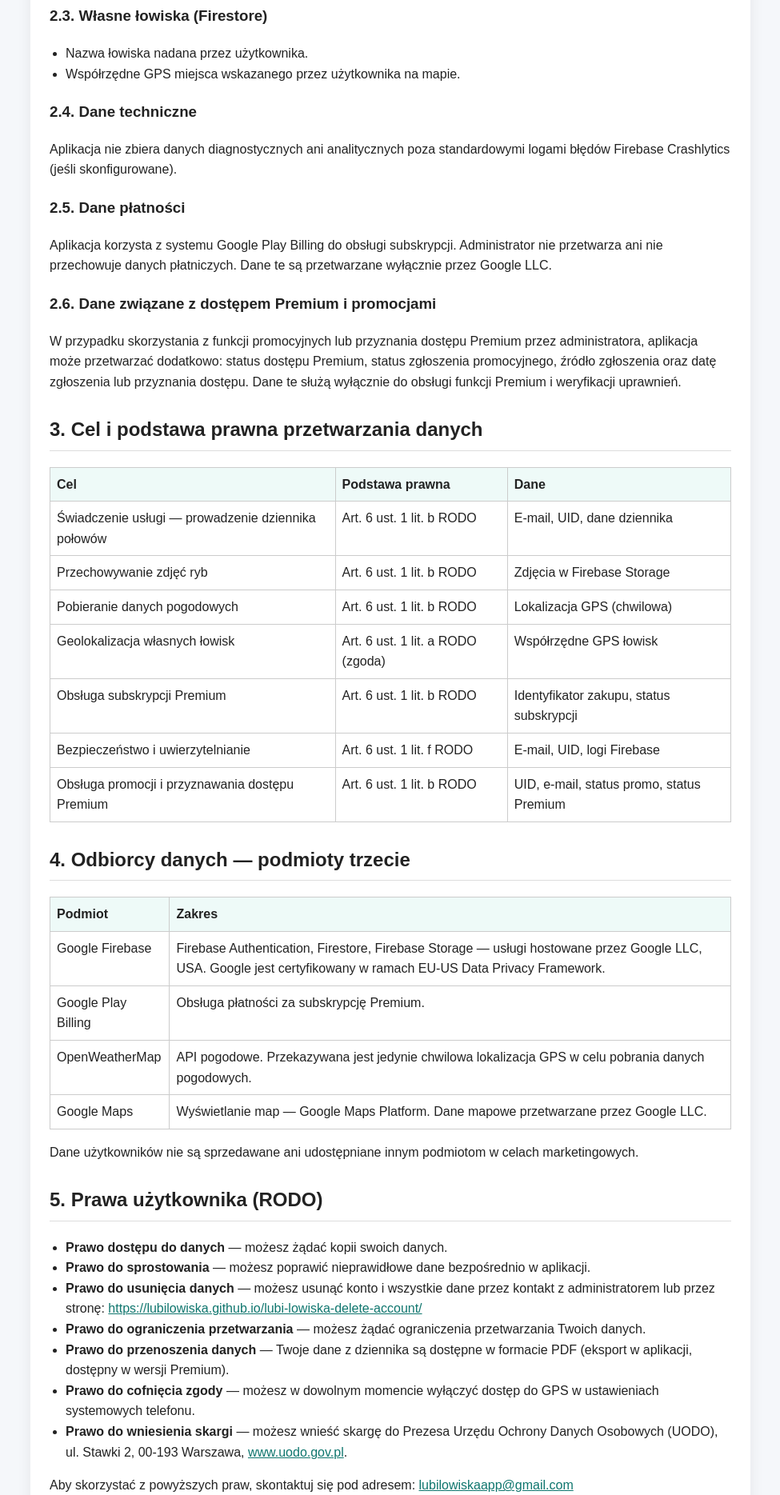
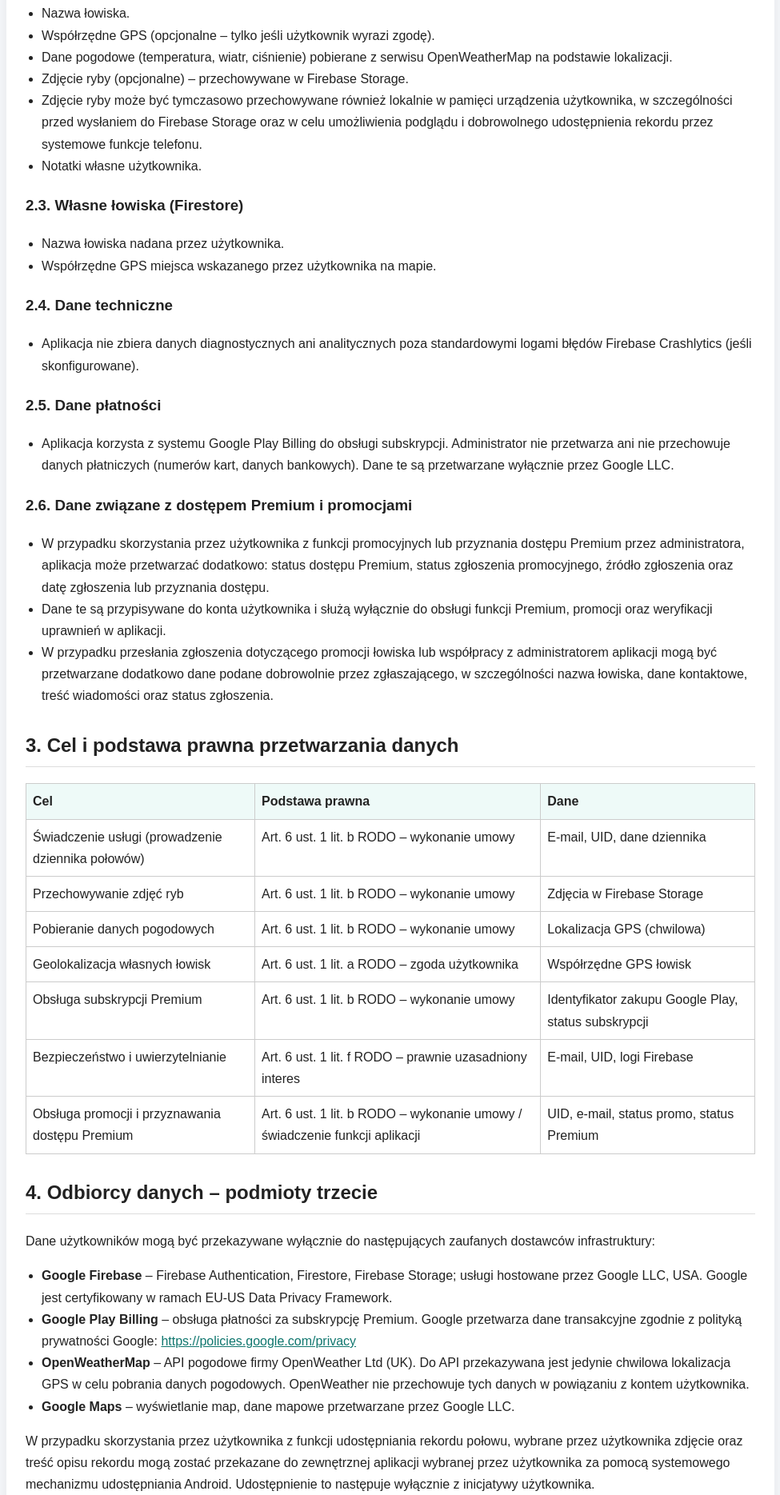
Before and after one commit to LubiLowiska/lubi-lowiska-delete-account, a plain HTML site: page privacy-policy.html in a window 1280 px wide. Shown: the part 928-2797 px from the top of the page at 80% size, without its empty margins (152-1127 px from the left). Drawn offline with Linux system fonts and the light colour scheme.

Commit message:
Update privacy-policy.html

```diff
--- a/privacy-policy.html
+++ b/privacy-policy.html
@@ -3,11 +3,27 @@
 <head>
   <meta charset="UTF-8">
   <meta name="viewport" content="width=device-width, initial-scale=1.0">
-  <title>Polityka prywatności — LUBILowiskaApp</title>
+  <title>Polityka prywatności – LUBILowiskaApp</title>
   <style>
-    body { font-family: Arial, sans-serif; line-height: 1.6; margin: 0; background: #f5f7fa; color: #222; }
-    main { max-width: 900px; margin: 0 auto; padding: 20px; }
-    .box { background: #fff; border-radius: 12px; padding: 24px; box-shadow: 0 4px 18px rgba(0,0,0,0.07); margin-bottom: 24px; }
+    body {
+      font-family: Arial, sans-serif;
+      line-height: 1.7;
+      margin: 0;
+      background: #f5f7fa;
+      color: #222;
+    }
+    main {
+      max-width: 960px;
+      margin: 0 auto;
+      padding: 20px;
+    }
+    .box {
+      background: #fff;
+      border-radius: 12px;
+      padding: 24px;
+      box-shadow: 0 4px 18px rgba(0,0,0,0.07);
+      margin-bottom: 24px;
+    }
     h1 { color: #0f766e; margin-bottom: 8px; }
     h2 { margin-top: 28px; border-bottom: 1px solid #ddd; padding-bottom: 6px; }
     h3 { margin-top: 20px; }
@@ -22,26 +38,27 @@
 <body>
   <main>
     <div class="box">
-    <h1>Polityka Prywatności</h1>
-    <p><strong>Aplikacja LUBILowiskaApp</strong><br>
-    Wersja 2.1 &mdash; Data wejścia w życie: Maj 2026</p>
+      <h1>Polityka prywatności</h1>
+      <p><strong>Aplikacja LUBILowiskaApp</strong></p>
+      <p class="muted">Wersja 2.2 | Data wejścia w życie: czerwiec 2026</p>
 
       <h2>1. Administrator danych osobowych</h2>
       <p>Administratorem danych osobowych użytkowników aplikacji LUBILowiskaApp jest:</p>
       <ul>
-      <li><strong>Nazwa:</strong> LUBI Apps &mdash; projekt indywidualny</li>
+        <li><strong>Nazwa:</strong> LUBI Apps (projekt indywidualny)</li>
         <li><strong>Twórca:</strong> Łukasz Białkowski</li>
-      <li><strong>Adres e-mail:</strong> <a href="mailto:lubilowiskaapp@gmail.com">lubilowiskaapp@gmail.com</a></li>
+        <li><strong>Adres e-mail:</strong> lubilowiskaapp@gmail.com</li>
         <li><strong>Kraj:</strong> Polska</li>
       </ul>
+      <p>W sprawach dotyczących ochrony danych osobowych możesz skontaktować się z administratorem pod adresem e-mail wskazanym powyżej.</p>
 
       <h2>2. Jakie dane zbieramy?</h2>
 
       <h3>2.1. Dane konta (Firebase Authentication)</h3>
       <ul>
-      <li>Adres e-mail używany do rejestracji i logowania.</li>
-      <li>Identyfikator użytkownika (UID) &mdash; unikalny identyfikator generowany automatycznie przez Firebase.</li>
-      <li>Hasło &mdash; przechowywane wyłącznie w formie zaszyfrowanej przez Firebase Authentication.</li>
+        <li>Adres e-mail – używany do rejestracji i logowania.</li>
+        <li>Identyfikator użytkownika (UID) – unikalny identyfikator generowany automatycznie przez Firebase.</li>
+        <li>Hasło – przechowywane wyłącznie w formie zaszyfrowanej przez Firebase Authentication; administrator nie ma do niego dostępu.</li>
       </ul>
 
       <h3>2.2. Dane dziennika połowów (Firestore)</h3>
@@ -50,9 +67,10 @@
         <li>Gatunek ryby, długość, waga.</li>
         <li>Metoda wędkowania i przynęta.</li>
         <li>Nazwa łowiska.</li>
-      <li>Współrzędne GPS (opcjonalne &mdash; tylko jeśli użytkownik wyrazi zgodę).</li>
-      <li>Dane pogodowe (temperatura, wiatr, ciśnienie) pobierane z serwisu OpenWeatherMap.</li>
-      <li>Zdjęcie ryby (opcjonalne) &mdash; przechowywane w Firebase Storage.</li>
+        <li>Współrzędne GPS (opcjonalne – tylko jeśli użytkownik wyrazi zgodę).</li>
+        <li>Dane pogodowe (temperatura, wiatr, ciśnienie) pobierane z serwisu OpenWeatherMap na podstawie lokalizacji.</li>
+        <li>Zdjęcie ryby (opcjonalne) – przechowywane w Firebase Storage.</li>
+        <li>Zdjęcie ryby może być tymczasowo przechowywane również lokalnie w pamięci urządzenia użytkownika, w szczególności przed wysłaniem do Firebase Storage oraz w celu umożliwienia podglądu i dobrowolnego udostępnienia rekordu przez systemowe funkcje telefonu.</li>
         <li>Notatki własne użytkownika.</li>
       </ul>
 
@@ -63,99 +81,159 @@
       </ul>
 
       <h3>2.4. Dane techniczne</h3>
-    <p>Aplikacja nie zbiera danych diagnostycznych ani analitycznych poza standardowymi logami błędów Firebase Crashlytics (jeśli skonfigurowane).</p>
+      <ul>
+        <li>Aplikacja nie zbiera danych diagnostycznych ani analitycznych poza standardowymi logami błędów Firebase Crashlytics (jeśli skonfigurowane).</li>
+      </ul>
 
       <h3>2.5. Dane płatności</h3>
-    <p>Aplikacja korzysta z systemu Google Play Billing do obsługi subskrypcji. Administrator nie przetwarza ani nie przechowuje danych płatniczych. Dane te są przetwarzane wyłącznie przez Google LLC.</p>
+      <ul>
+        <li>Aplikacja korzysta z systemu Google Play Billing do obsługi subskrypcji. Administrator nie przetwarza ani nie przechowuje danych płatniczych (numerów kart, danych bankowych). Dane te są przetwarzane wyłącznie przez Google LLC.</li>
+      </ul>
 
       <h3>2.6. Dane związane z dostępem Premium i promocjami</h3>
-    <p>W przypadku skorzystania z funkcji promocyjnych lub przyznania dostępu Premium przez administratora, aplikacja może przetwarzać dodatkowo: status dostępu Premium, status zgłoszenia promocyjnego, źródło zgłoszenia oraz datę zgłoszenia lub przyznania dostępu. Dane te służą wyłącznie do obsługi funkcji Premium i weryfikacji uprawnień.</p>
+      <ul>
+        <li>W przypadku skorzystania przez użytkownika z funkcji promocyjnych lub przyznania dostępu Premium przez administratora, aplikacja może przetwarzać dodatkowo: status dostępu Premium, status zgłoszenia promocyjnego, źródło zgłoszenia oraz datę zgłoszenia lub przyznania dostępu.</li>
+        <li>Dane te są przypisywane do konta użytkownika i służą wyłącznie do obsługi funkcji Premium, promocji oraz weryfikacji uprawnień w aplikacji.</li>
+        <li>W przypadku przesłania zgłoszenia dotyczącego promocji łowiska lub współpracy z administratorem aplikacji mogą być przetwarzane dodatkowo dane podane dobrowolnie przez zgłaszającego, w szczególności nazwa łowiska, dane kontaktowe, treść wiadomości oraz status zgłoszenia.</li>
+      </ul>
 
       <h2>3. Cel i podstawa prawna przetwarzania danych</h2>
       <table>
-      <tr><th>Cel</th><th>Podstawa prawna</th><th>Dane</th></tr>
-      <tr><td>Świadczenie usługi &mdash; prowadzenie dziennika połowów</td><td>Art. 6 ust. 1 lit. b RODO</td><td>E-mail, UID, dane dziennika</td></tr>
-      <tr><td>Przechowywanie zdjęć ryb</td><td>Art. 6 ust. 1 lit. b RODO</td><td>Zdjęcia w Firebase Storage</td></tr>
-      <tr><td>Pobieranie danych pogodowych</td><td>Art. 6 ust. 1 lit. b RODO</td><td>Lokalizacja GPS (chwilowa)</td></tr>
-      <tr><td>Geolokalizacja własnych łowisk</td><td>Art. 6 ust. 1 lit. a RODO (zgoda)</td><td>Współrzędne GPS łowisk</td></tr>
-      <tr><td>Obsługa subskrypcji Premium</td><td>Art. 6 ust. 1 lit. b RODO</td><td>Identyfikator zakupu, status subskrypcji</td></tr>
-      <tr><td>Bezpieczeństwo i uwierzytelnianie</td><td>Art. 6 ust. 1 lit. f RODO</td><td>E-mail, UID, logi Firebase</td></tr>
-      <tr><td>Obsługa promocji i przyznawania dostępu Premium</td><td>Art. 6 ust. 1 lit. b RODO</td><td>UID, e-mail, status promo, status Premium</td></tr>
+        <tr>
+          <th>Cel</th>
+          <th>Podstawa prawna</th>
+          <th>Dane</th>
+        </tr>
+        <tr>
+          <td>Świadczenie usługi (prowadzenie dziennika połowów)</td>
+          <td>Art. 6 ust. 1 lit. b RODO – wykonanie umowy</td>
+          <td>E-mail, UID, dane dziennika</td>
+        </tr>
+        <tr>
+          <td>Przechowywanie zdjęć ryb</td>
+          <td>Art. 6 ust. 1 lit. b RODO – wykonanie umowy</td>
+          <td>Zdjęcia w Firebase Storage</td>
+        </tr>
+        <tr>
+          <td>Pobieranie danych pogodowych</td>
+          <td>Art. 6 ust. 1 lit. b RODO – wykonanie umowy</td>
+          <td>Lokalizacja GPS (chwilowa)</td>
+        </tr>
+        <tr>
+          <td>Geolokalizacja własnych łowisk</td>
+          <td>Art. 6 ust. 1 lit. a RODO – zgoda użytkownika</td>
+          <td>Współrzędne GPS łowisk</td>
+        </tr>
+        <tr>
+          <td>Obsługa subskrypcji Premium</td>
+          <td>Art. 6 ust. 1 lit. b RODO – wykonanie umowy</td>
+          <td>Identyfikator zakupu Google Play, status subskrypcji</td>
+        </tr>
+        <tr>
+          <td>Bezpieczeństwo i uwierzytelnianie</td>
+          <td>Art. 6 ust. 1 lit. f RODO – prawnie uzasadniony interes</td>
+          <td>E-mail, UID, logi Firebase</td>
+        </tr>
+        <tr>
+          <td>Obsługa promocji i przyznawania dostępu Premium</td>
+          <td>Art. 6 ust. 1 lit. b RODO – wykonanie umowy / świadczenie funkcji aplikacji</td>
+          <td>UID, e-mail, status promo, status Premium</td>
+        </tr>
       </table>
 
-    <h2>4. Odbiorcy danych &mdash; podmioty trzecie</h2>
-    <table>
-      <tr><th>Podmiot</th><th>Zakres</th></tr>
-      <tr><td>Google Firebase</td><td>Firebase Authentication, Firestore, Firebase Storage &mdash; usługi hostowane przez Google LLC, USA. Google jest certyfikowany w ramach EU-US Data Privacy Framework.</td></tr>
-      <tr><td>Google Play Billing</td><td>Obsługa płatności za subskrypcję Premium.</td></tr>
-      <tr><td>OpenWeatherMap</td><td>API pogodowe. Przekazywana jest jedynie chwilowa lokalizacja GPS w celu pobrania danych pogodowych.</td></tr>
-      <tr><td>Google Maps</td><td>Wyświetlanie map &mdash; Google Maps Platform. Dane mapowe przetwarzane przez Google LLC.</td></tr>
-    </table>
+      <h2>4. Odbiorcy danych – podmioty trzecie</h2>
+      <p>Dane użytkowników mogą być przekazywane wyłącznie do następujących zaufanych dostawców infrastruktury:</p>
+      <ul>
+        <li><strong>Google Firebase</strong> – Firebase Authentication, Firestore, Firebase Storage; usługi hostowane przez Google LLC, USA. Google jest certyfikowany w ramach EU-US Data Privacy Framework.</li>
+        <li><strong>Google Play Billing</strong> – obsługa płatności za subskrypcję Premium. Google przetwarza dane transakcyjne zgodnie z polityką prywatności Google: <a href="https://policies.google.com/privacy" target="_blank">https://policies.google.com/privacy</a></li>
+        <li><strong>OpenWeatherMap</strong> – API pogodowe firmy OpenWeather Ltd (UK). Do API przekazywana jest jedynie chwilowa lokalizacja GPS w celu pobrania danych pogodowych. OpenWeather nie przechowuje tych danych w powiązaniu z kontem użytkownika.</li>
+        <li><strong>Google Maps</strong> – wyświetlanie map, dane mapowe przetwarzane przez Google LLC.</li>
+      </ul>
+      <p>W przypadku skorzystania przez użytkownika z funkcji udostępniania rekordu połowu, wybrane przez użytkownika zdjęcie oraz treść opisu rekordu mogą zostać przekazane do zewnętrznej aplikacji wybranej przez użytkownika za pomocą systemowego mechanizmu udostępniania Android. Udostępnienie to następuje wyłącznie z inicjatywy użytkownika.</p>
       <p>Dane użytkowników nie są sprzedawane ani udostępniane innym podmiotom w celach marketingowych.</p>
 
       <h2>5. Prawa użytkownika (RODO)</h2>
       <ul>
-      <li><strong>Prawo dostępu do danych</strong> &mdash; możesz żądać kopii swoich danych.</li>
-      <li><strong>Prawo do sprostowania</strong> &mdash; możesz poprawić nieprawidłowe dane bezpośrednio w aplikacji.</li>
-      <li><strong>Prawo do usunięcia danych</strong> &mdash; możesz usunąć konto i wszystkie dane przez kontakt z administratorem lub przez stronę: <a href="https://lubilowiska.github.io/lubi-lowiska-delete-account/">https://lubilowiska.github.io/lubi-lowiska-delete-account/</a></li>
-      <li><strong>Prawo do ograniczenia przetwarzania</strong> &mdash; możesz żądać ograniczenia przetwarzania Twoich danych.</li>
-      <li><strong>Prawo do przenoszenia danych</strong> &mdash; Twoje dane z dziennika są dostępne w formacie PDF (eksport w aplikacji, dostępny w wersji Premium).</li>
-      <li><strong>Prawo do cofnięcia zgody</strong> &mdash; możesz w dowolnym momencie wyłączyć dostęp do GPS w ustawieniach systemowych telefonu.</li>
-      <li><strong>Prawo do wniesienia skargi</strong> &mdash; możesz wnieść skargę do Prezesa Urzędu Ochrony Danych Osobowych (UODO), ul. Stawki 2, 00-193 Warszawa, <a href="https://www.uodo.gov.pl">www.uodo.gov.pl</a>.</li>
+        <li>Prawo dostępu do danych – możesz zażądać kopii swoich danych.</li>
+        <li>Prawo do sprostowania – możesz poprawić nieprawidłowe dane bezpośrednio w aplikacji.</li>
+        <li>Prawo do usunięcia danych („prawo do bycia zapomnianym”) – możesz usunąć konto i wszystkie dane przez kontakt z administratorem lub usunięcie połowów i łowisk bezpośrednio z aplikacji.</li>
+        <li>Prawo do ograniczenia przetwarzania – możesz zażądać ograniczenia przetwarzania Twoich danych.</li>
+        <li>Prawo do przenoszenia danych – Twoje dane z dziennika są dostępne w formacie PDF (eksport w aplikacji, dostępny w wersji Premium).</li>
+        <li>Prawo do cofnięcia zgody – możesz w dowolnym momencie wyłączyć dostęp do GPS w ustawieniach systemowych telefonu.</li>
+        <li>Prawo do wniesienia skargi – możesz wnieść skargę do Prezesa Urzędu Ochrony Danych Osobowych (UODO), ul. Stawki 2, 00-193 Warszawa, <a href="https://www.uodo.gov.pl" target="_blank">www.uodo.gov.pl</a>.</li>
+        <li>Możesz usunąć konto przez formularz dostępny pod adresem: <a href="https://lubilowiska.github.io/lubi-lowiska-delete-account/" target="_blank">https://lubilowiska.github.io/lubi-lowiska-delete-account/</a></li>
       </ul>
-    <p>Aby skorzystać z powyższych praw, skontaktuj się pod adresem: <a href="mailto:lubilowiskaapp@gmail.com">lubilowiskaapp@gmail.com</a></p>
-          <p><strong>Usunięcie konta:</strong> Możesz usunąć konto przez formularz dostępny pod adresem: <a href="https://lubilowiska.github.io/lubi-lowiska-delete-account/">https://lubilowiska.github.io/lubi-lowiska-delete-account/</a></p>
+      <p>Aby skorzystać z powyższych praw, skontaktuj się pod adresem: <strong>lubilowiskaapp@gmail.com</strong></p>
 
       <h2>6. Okres przechowywania danych</h2>
       <ul>
-      <li>Dane dziennika połowów i własnych łowisk &mdash; do momentu usunięcia konta lub poszczególnych wpisów przez użytkownika.</li>
-      <li>Zdjęcia ryb &mdash; przechowywane w Firebase Storage do momentu usunięcia wpisu przez użytkownika.</li>
-      <li>Dane konta (e-mail, UID) &mdash; do momentu usunięcia konta przez użytkownika lub administratora.</li>
-      <li>Dane pogodowe &mdash; zapisywane jako część wpisu w dzienniku, usuwane razem z wpisem.</li>
-      <li>Dane subskrypcji &mdash; status subskrypcji przechowywany jest przez Google Play; administrator przechowuje jedynie informację o statusie Premium do momentu usunięcia konta.</li>
-      <li>Dane związane z promocjami i statusem Premium &mdash; przechowywane do momentu usunięcia konta użytkownika.</li>
+        <li>Dane dziennika połowów i własnych łowisk: przechowywane do momentu usunięcia konta lub poszczególnych wpisów przez użytkownika.</li>
+        <li>Zdjęcia ryb: przechowywane w Firebase Storage do momentu usunięcia wpisu przez użytkownika.</li>
+        <li>Dane konta (e-mail, UID): przechowywane do momentu usunięcia konta przez użytkownika lub administratora.</li>
+        <li>Dane pogodowe: zapisywane jako część wpisu w dzienniku i usuwane razem z wpisem.</li>
+        <li>Dane subskrypcji: status subskrypcji przechowywany jest przez Google Play; administrator przechowuje jedynie informację o statusie Premium do momentu usunięcia konta.</li>
+        <li>Dane związane z promocjami i statusem Premium są przechowywane do momentu usunięcia konta użytkownika lub utraty potrzeby ich dalszego przetwarzania.</li>
       </ul>
 
       <h2>7. Bezpieczeństwo danych</h2>
       <ul>
         <li>Wszystkie dane przesyłane są przez szyfrowane połączenie HTTPS.</li>
-      <li>Dostęp do danych w Firestore i Firebase Storage jest ograniczony regułami bezpieczeństwa opartymi na UID &mdash; użytkownik widzi wyłącznie swoje własne dane.</li>
+        <li>Dostęp do danych w Firestore i Firebase Storage jest ograniczony regułami bezpieczeństwa opartymi na UID – użytkownik widzi wyłącznie swoje własne dane.</li>
         <li>Hasła przechowywane są wyłącznie w zaszyfrowanej formie przez Firebase Authentication.</li>
-      <li>Dane płatnicze nie są przechowywane ani przetwarzane przez administratora &mdash; obsługuje je wyłącznie Google Play Billing.</li>
+        <li>Zdjęcia przechowywane w Firebase Storage są dostępne tylko dla właściciela konta.</li>
+        <li>Dane płatnicze nie są przechowywane ani przetwarzane przez administratora – obsługuje je wyłącznie Google Play Billing.</li>
+        <li>Udostępnienie zdjęcia ryby lub opisu rekordu do innych aplikacji następuje wyłącznie po świadomym wybraniu przez użytkownika funkcji „Udostępnij” i tylko dla konkretnego pliku lub treści wskazanej przez użytkownika.</li>
       </ul>
 
       <h2>8. Dane dzieci</h2>
-    <p>Aplikacja LUBILowiskaApp nie jest przeznaczona dla dzieci poniżej 16. roku życia. Jeśli dowiesz się, że dziecko poniżej 16 lat przekazało nam dane, skontaktuj się pod adresem <a href="mailto:lubilowiskaapp@gmail.com">lubilowiskaapp@gmail.com</a> &mdash; usuniemy te dane niezwłocznie.</p>
+      <p>Aplikacja LUBILowiskaApp nie jest przeznaczona dla dzieci poniżej 16. roku życia. Prosimy rodziców i opiekunów, aby nie pozwalali dzieciom poniżej 16 lat na samodzielne korzystanie z aplikacji bez nadzoru. Jeśli dowiesz się, że dziecko poniżej 16 lat przekazało nam dane, skontaktuj się pod adresem: lubilowiskaapp@gmail.com – usuniemy te dane niezwłocznie.</p>
 
       <h2>9. Pliki cookies i śledzenie</h2>
       <p>Aplikacja mobilna LUBILowiskaApp nie używa plików cookies. Firebase może zbierać podstawowe dane diagnostyczne (logi błędów). Aplikacja nie używa żadnych zewnętrznych narzędzi analitycznych ani reklam.</p>
 
       <h2>10. Płatności i subskrypcja</h2>
+      <p>Aplikacja LUBILowiskaApp oferuje wersję bezpłatną (Free) oraz wersję płatną (Premium) w modelu subskrypcji rocznej.</p>
+
       <h3>10.1. Model subskrypcji</h3>
       <p>Wersja Premium dostępna jest w ramach subskrypcji rocznej w cenie 49,99 zł za rok. Subskrypcja odnawia się automatycznie, chyba że użytkownik ją anuluje co najmniej 24 godziny przed końcem bieżącego okresu rozliczeniowego.</p>
+
       <h3>10.2. Obsługa płatności</h3>
-    <p>Wszystkie płatności są obsługiwane przez Google Play Billing. Administrator aplikacji nie przetwarza ani nie przechowuje danych płatniczych. Dane płatnicze są przetwarzane wyłącznie przez Google LLC zgodnie z jej <a href="https://policies.google.com/privacy">polityką prywatności</a>.</p>
+      <p>Wszystkie płatności są obsługiwane przez <strong>Google Play Billing</strong>. Administrator aplikacji nie przetwarza ani nie przechowuje danych płatniczych. Dane płatnicze są przetwarzane wyłącznie przez Google LLC zgodnie z jej polityką prywatności: <a href="https://policies.google.com/privacy" target="_blank">https://policies.google.com/privacy</a></p>
+
       <h3>10.3. Anulowanie subskrypcji</h3>
-    <p>Użytkownik może anulować subskrypcję w dowolnym momencie poprzez ustawienia konta Google Play. Po anulowaniu dostęp do funkcji Premium pozostaje aktywny do końca opłaconego okresu rozliczeniowego.</p>
+      <p>Użytkownik może anulować subskrypcję w dowolnym momencie poprzez ustawienia konta Google Play. Po anulowaniu dostęp do funkcji Premium pozostaje aktywny do końca opłaconego okresu rozliczeniowego. Zwroty są realizowane zgodnie z polityką zwrotów Google Play.</p>
+
       <h3>10.4. Wersja bezpłatna (Free)</h3>
+      <p>Wersja bezpłatna aplikacji umożliwia korzystanie z podstawowych funkcji bez żadnych opłat. Wersja bezpłatna nie zawiera reklam.</p>
       <ul>
-      <li>Dziennik połowów do 5 wpisów</li>
-      <li>Łowiska do 1 łowiska</li>
+        <li>Dziennik połowów: do 5 wpisów</li>
+        <li>Łowiska: do 1 łowiska</li>
         <li>Podstawowe statystyki (bez rankingów gatunków, metod i bez wykresów)</li>
       </ul>
-    <p><strong>Wersja Premium odblokowuje:</strong> nieograniczoną liczbę wpisów w dzienniku, nieograniczoną liczbę łowisk, pełne statystyki, eksport dziennika do PDF.</p>
+
+      <p><strong>Wersja Premium odblokowuje:</strong></p>
+      <ul>
+        <li>Nieograniczoną liczbę wpisów w dzienniku</li>
+        <li>Nieograniczoną liczbę łowisk</li>
+        <li>Pełne statystyki</li>
+        <li>Eksport dziennika do PDF</li>
+      </ul>
+
+      <h3>10.5. Oznaczenia, Polecane i Sponsorowane</h3>
+      <p>Oznaczenia przy wizytówkach łowisk mają charakter promocyjny i służą zwiększeniu widoczności wybranych łowisk w aplikacji. Oznaczenia te nie stanowią obiektywnego rankingu jakości, gwarancji wyników połowu ani rekomendacji redakcyjnej.</p>
+      <p>Ewentualna usługa promocyjnego wyróżnienia wizytówki łowiska jest ustalana i rozliczana poza aplikacją. Aplikacja nie umożliwia zakupu tej usługi przez użytkownika końcowego z poziomu interfejsu aplikacji.</p>
 
       <h2>11. Zmiany polityki prywatności</h2>
-    <p>Administrator zastrzega sobie prawo do zmiany niniejszej polityki prywatności w przypadku zmian w aplikacji lub wymogów prawnych. Użytkownicy zostaną powiadomieni o istotnych zmianach za pośrednictwem aplikacji lub aktualizacji w Google Play. Data wejścia w życie bieżącej wersji: maj 2026.</p>
+      <p>Administrator zastrzega sobie prawo do zmiany niniejszej polityki prywatności w przypadku zmian w aplikacji lub wymagań prawnych. Użytkownicy zostaną powiadomieni o istotnych zmianach za pośrednictwem aplikacji lub aktualizacji w Google Play. Data wejścia w życie bieżącej wersji: czerwiec 2026.</p>
 
       <h2>12. Kontakt</h2>
-    <p>W razie pytań dotyczących niniejszej polityki prywatności lub przetwarzania Twoich danych osobowych, skontaktuj się z nami:</p>
       <ul>
-      <li><strong>E-mail:</strong> <a href="mailto:lubilowiskaapp@gmail.com">lubilowiskaapp@gmail.com</a></li>
-      <li><strong>Twórca:</strong> Łukasz Białkowski &mdash; LUBI Apps</li>
+        <li><strong>E-mail:</strong> lubilowiskaapp@gmail.com</li>
+        <li><strong>Twórca:</strong> Łukasz Białkowski / LUBI Apps</li>
         <li><strong>Kraj:</strong> Polska</li>
       </ul>
-    <p class="muted">&copy; 2026 LUBI Apps &mdash; Łukasz Białkowski. Wszelkie prawa zastrzeżone.</p>
+
+      <p>© 2026 LUBI Apps – Łukasz Białkowski. Wszelkie prawa zastrzeżone.</p>
     </div>
   </main>
 </body>
```
Lines whose indentation alone changed are shown as unchanged.
